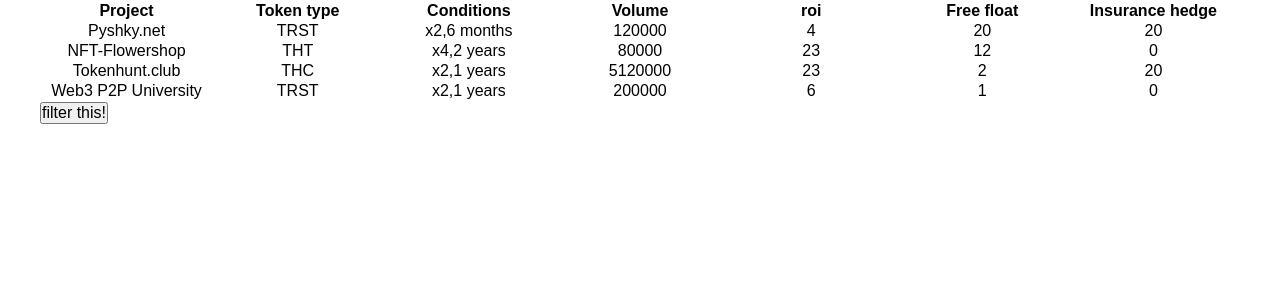
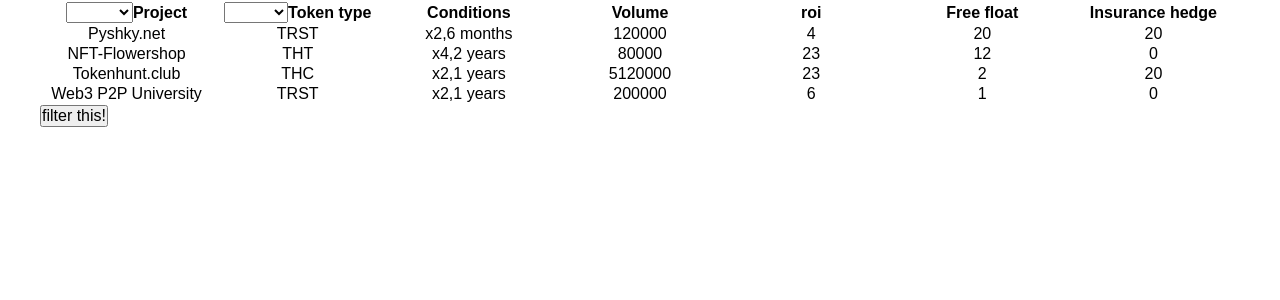
Before and after one commit to Alexander-Bulgakov/react-table-trood, a React app: page / in a window 1280 px wide. Shown: the top 300 px of the page. Built offline with nearby package versions, Linux system fonts and the light colour scheme.

Commit message:
status filter complited

```diff
--- a/src/App.jsx
+++ b/src/App.jsx
@@ -1,6 +1,5 @@
 import React from "react";
 import { Table } from "./components/Table.jsx";
-// import tableData from "./data/tableData.js";
 
 import "./App.scss";
 
--- a/src/components/Table.jsx
+++ b/src/components/Table.jsx
@@ -1,23 +1,44 @@
-import React from "react";
+import React, { useState } from "react";
 import { useDispatch, useSelector } from "react-redux";
 import { filter } from "../store/slice/tableSlice.js";
 import "./Table.scss";
 
 export const Table = () => {
-    // const state = useSelector(filter);
+    const [filterState, setFilterState] = useState("");
     const rows = useSelector(state => state.table.tableRows);
+    const filters = useSelector(state => state.table.filters);
     const dispatch = useDispatch();
 
+    const handleChange = (e) => {
+        setFilterState(e.target.value);
+        dispatch(filter(e.target.value));
+    }
 
-    // console.log(filter);
+    console.log("filterState > ", filterState);
+
     console.log("state in table > ", rows);
     return(
         <div>
             <table className="table">
                 <thead>
                     <tr>
-                        <th>Project</th>
-                        <th>Token type</th>
+                        <th>
+                            <select
+                                name="select-status"
+                                onChange={handleChange}
+                                value={filterState}>
+                                {filters.statusFilters.map((item, index) => (
+                                    <option value={item} key={index}>{item}</option>
+                                ))}
+                            </select>
+                            Project</th>
+                        <th>
+                            <select name="select-type" id="">
+                                {filters.typeFilters.map((item, index) => (
+                                    <option value={item} key={index}>{item}</option>
+                                ))}
+                            </select>
+                            Token type</th>
                         <th>Conditions</th>
                         <th>Volume</th>
                         <th>roi</th>
--- /dev/null
+++ b/src/data/dataFilters.js
@@ -0,0 +1,14 @@
+import tableData from "./tableData.js";
+
+const getItemsArray = (field) => {
+  const items = [""];
+  for (let item of tableData) {
+    if (!items.includes(item[field])) {
+      items.push(item[field]);
+    }
+  }
+  return items;
+}
+
+export const statusFilters = getItemsArray("status");
+export const typeFilters = getItemsArray("type");
--- a/src/store/slice/tableSlice.js
+++ b/src/store/slice/tableSlice.js
@@ -1,8 +1,13 @@
 import { createSlice } from "@reduxjs/toolkit";
 import data from "../../data/tableData.js";
+import { statusFilters, typeFilters } from "../../data/dataFilters.js";
 
 const initialState = {
   tableRows: data,
+  filters: {
+    statusFilters,
+    typeFilters,
+  },
 }
 
 console.log("data from slice > ", data);
@@ -11,8 +16,13 @@
   name: "table",
   initialState,
   reducers: {
-    filter(state) {
-      state.tableRows = state.tableRows.filter(row => row.status === "green");
+    filter(state, action) {
+      console.log("action > ", action.payload);
+      if (action.payload !== ""){
+        state.tableRows = data.filter(row => row.status == action.payload);
+      } else {
+        state.tableRows = data;
+      }
     }
   }
 });
```
